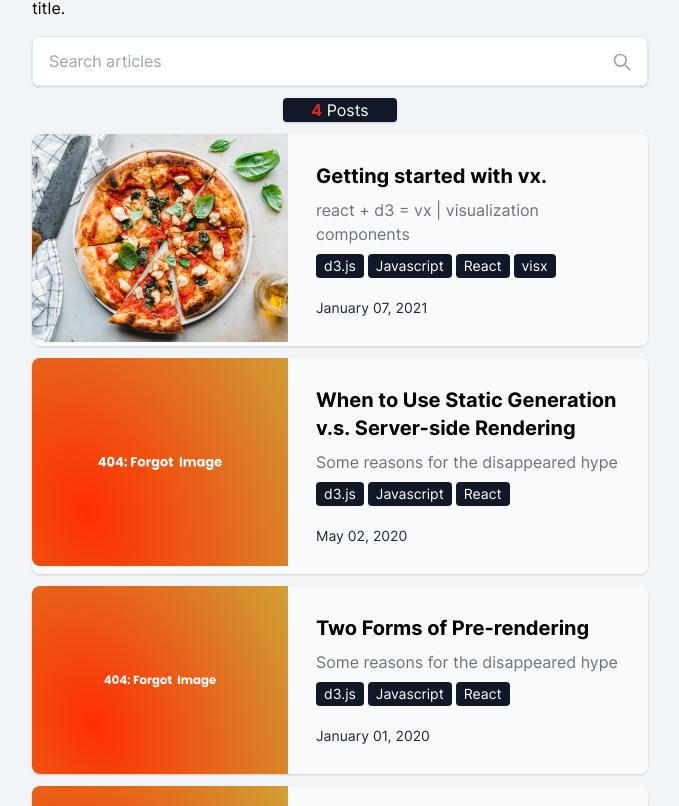
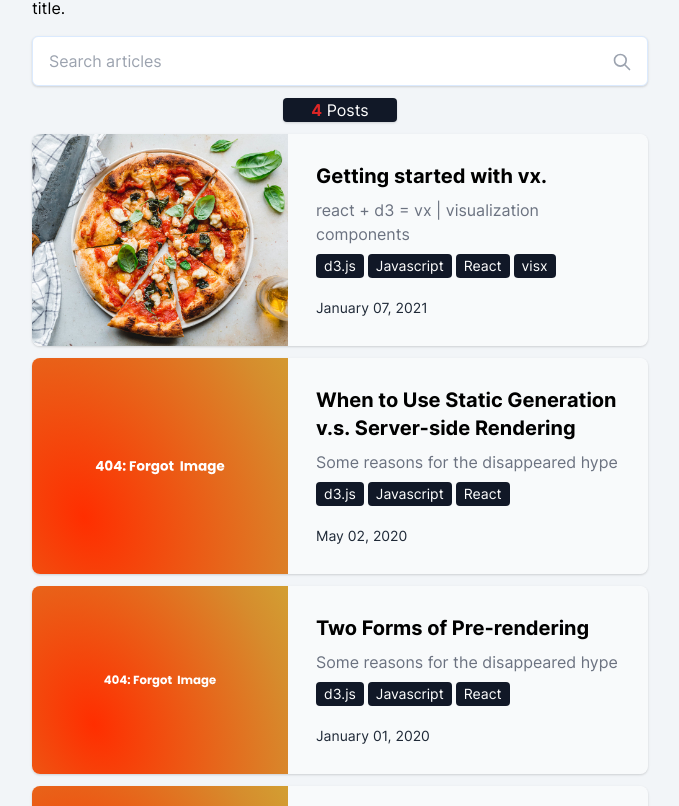
Before and after one commit to fabiwo/fabiwo.io, a Next.js app: page /blog in a window 1280 px wide. Shown: the part 994-1800 px from the top of the page, without its empty margins (300-979 px from the left). Built offline with nearby package versions, Linux system fonts and the light colour scheme; what @tailwindcss/typography would draw is missing.

Commit message:
fixed picture issue

```diff
--- a/components/molecules/BlogPostCard.jsx
+++ b/components/molecules/BlogPostCard.jsx
@@ -18,7 +18,7 @@ export default function BlogPostCard({
     <Link href={`/blog/${id}`}>
       <article className='flex flex-col w-full mb-3 bg-white bg-opacity-50 rounded-lg shadow cursor-pointer md:flex-row hover:shadow-md hover:bg-opacity-100'>
         <img
-          className='object-cover rounded-t-lg max-h-52 md:rounded-l-lg md:rounded-t-none md:w-64 '
+          className='object-cover rounded-t-lg max-h-52 md:rounded-l-lg md:rounded-t-none md:w-64 md:max-h-full'
           src={hasThumbnail ? image : '/images/placeholder.svg'}
           alt=''
           loading='lazy'
```
